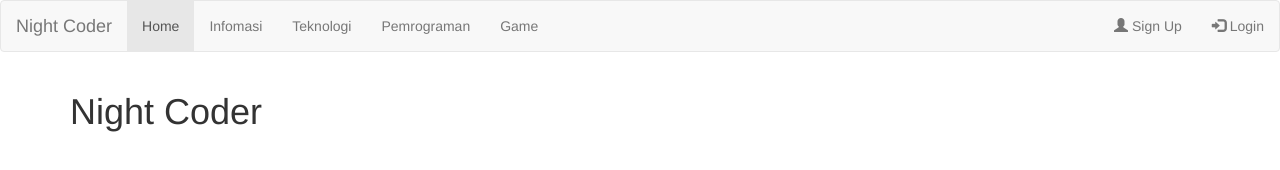
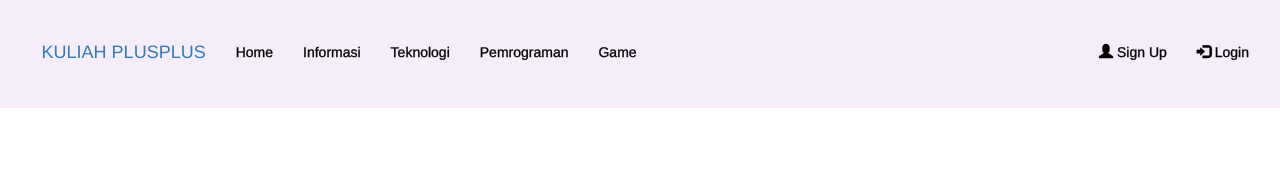
Before and after one commit to kuliahplusplus/website, a plain HTML site: page index.html in a window 1280 px wide. Drawn offline with Linux system fonts and the light colour scheme.

Commit message:
dzll-corporation

```diff
--- a/index.html
+++ b/index.html
@@ -7,33 +7,59 @@
 		<link rel="stylesheet" href="css/bootstrap.css">
 		<script src="js/jquery.js"></script>
 		<script src="js/bootstrap.js"></script>
+		<style media="screen">
+			.page-header{
+				background-color: #f5edf9;
+				margin: 0;
+				border-bottom: 10 10 10;
+				padding-top: 2%;
+				padding-left: 2%;
+			}
+			.nav > li > a{
+			color:black;
+			-webkit-text-stroke-width: 0.3px;
+			   -webkit-text-stroke-color: black;
+			}
+			.nav > li > a:focus,
+			.nav > li > a:hover
+			{
+				font-size: 130%;
+			    background-color:#fef4ff;
+			}
+		</style>
 	</head>
 	<body>
-		<nav class="navbar navbar-default">
-			<div class="container-fluid sticky-top col-sm-12">
+		<div class="page-header">
+			<nav class="navbar">
+				<div class="container-fluid">
 					<div class="navbar-header">
-					<a class="navbar-brand" href="index.html">Night Coder</a>
-					<button class="navbar-toggle">
-						<span class="icon-bar"></span>
-						<span class="icon-bar"></span>
-						<span class="icon-bar"></span>
+						<a class="navbar-brand" href="index.html">KULIAH PLUSPLUS</a>
+						<button class="navbar-toggle" class="navbar-toggle" data-toggle="collapse" data-target="#topNavbar">
+							<span class="glyphicon glyphicon-align-justify"></span>
 						</button>
 					</div>
-				<ul class="nav navbar-nav">
+					<div class="collapse navbar-collapse" id="topNavbar">
+					<ul class="nav navbar-nav ">
 						<li class="active"><a href="#">Home</a></li>
-					<li><a href="#">Infomasi</a></li>
+						<li><a href="#">Informasi</a></li>
 						<li><a href="#">Teknologi</a></li>
 						<li><a href="#">Pemrograman</a></li>
 						<li><a href="#">Game</a></li>
 					</ul>
+
 					<ul class="nav navbar-nav navbar-right">
 						<li><a href="#"><span class="glyphicon glyphicon-user"></span> Sign Up</a></li>
 						<li><a href="#"><span class="glyphicon glyphicon-log-in"></span> Login</a></li>
 					</ul>
 				</div>
+				</div>
 			</nav>
+		</div>
+
+	<!-- content -->
+
 		<div class="container">
-			<h1>Night Coder</h1>
+			<!--<h1>KULIAH PLUSPLUS</h1>-->
 		</div>
 	</body>
 </html>
```
Also changed, not shown: Mylogo1.jpg (added). Lines whose indentation alone changed are shown as unchanged.
